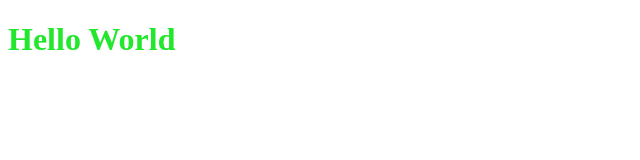
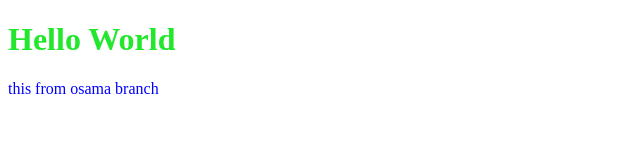
Before and after one commit to Osamarezk0/Project1, a plain HTML site: page index.html in a window 1280 px wide. Shown: the whole page, without its empty margins (0-640 px from the left). Drawn offline with Linux system fonts and the light colour scheme.

Commit message:
chinging color for p

```diff
--- a/index.html
+++ b/index.html
@@ -8,5 +8,6 @@
 </head>
 <body>
     <h1>Hello World</h1>
+    <p>this from osama branch </p>
 </body>
 </html>
--- a/style.css
+++ b/style.css
@@ -1,3 +1,6 @@
 h1 {
     color: rgb(35, 231, 45);
 }
+p{
+    color: blue;
+}
```
